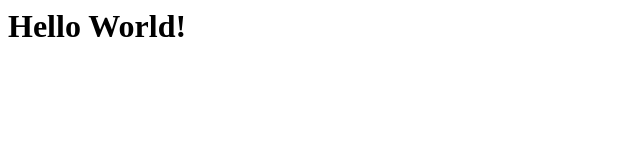
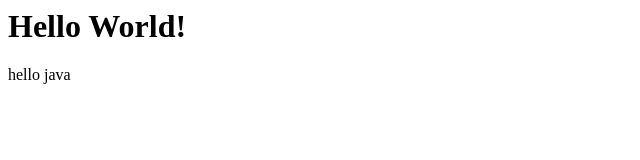
Before and after one commit to yadavjayshree2002-netizen/new, a plain HTML site: page index.html in a window 1280 px wide. Shown: the full height of the page, 0-640 px from the left. Drawn offline with Linux system fonts and the light colour scheme.

Commit message:
changed index.html and added new file

```diff
--- a/index.html
+++ b/index.html
@@ -1 +1,2 @@
 <h1>Hello World!</h1>
+<p>hello java</p>
```
Also changed, not shown: app.txt (added).
